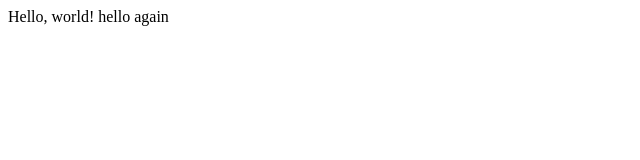
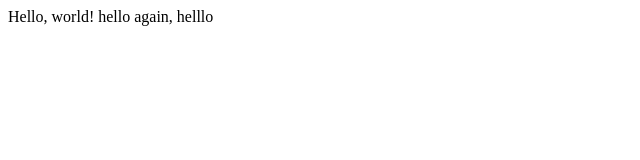
Before and after one commit to muthonix/project00, a plain HTML site: page index.html in a window 1280 px wide. Shown: the full height of the page, 0-640 px from the left. Drawn offline with Linux system fonts and the light colour scheme.

```diff
--- a/index.html
+++ b/index.html
@@ -4,7 +4,7 @@
         <title>My Webpage</title>
     </head>
     <body>
-        Hello, world! hello again
+        Hello, world! hello again, helllo
 
     </body>
 </html>
```
